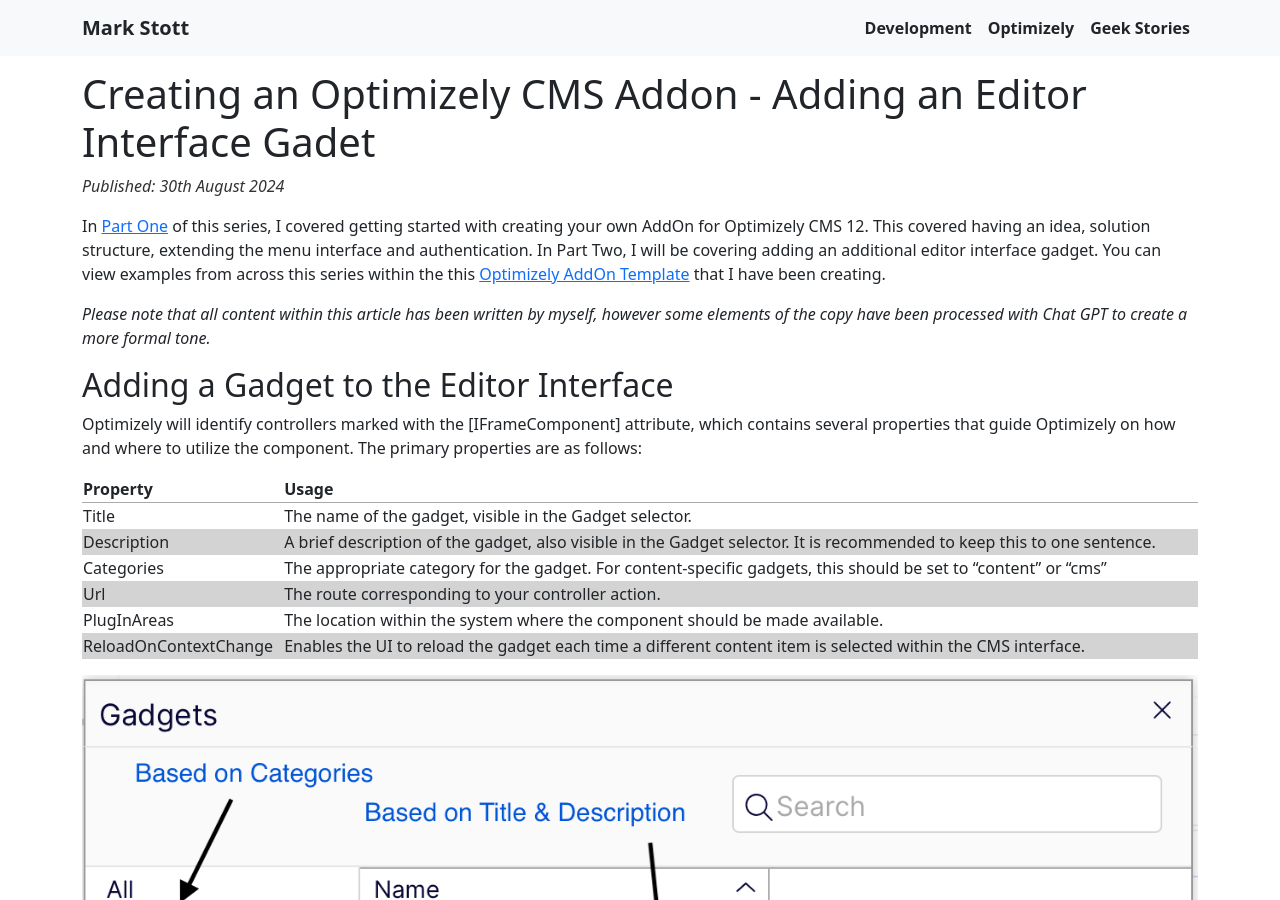
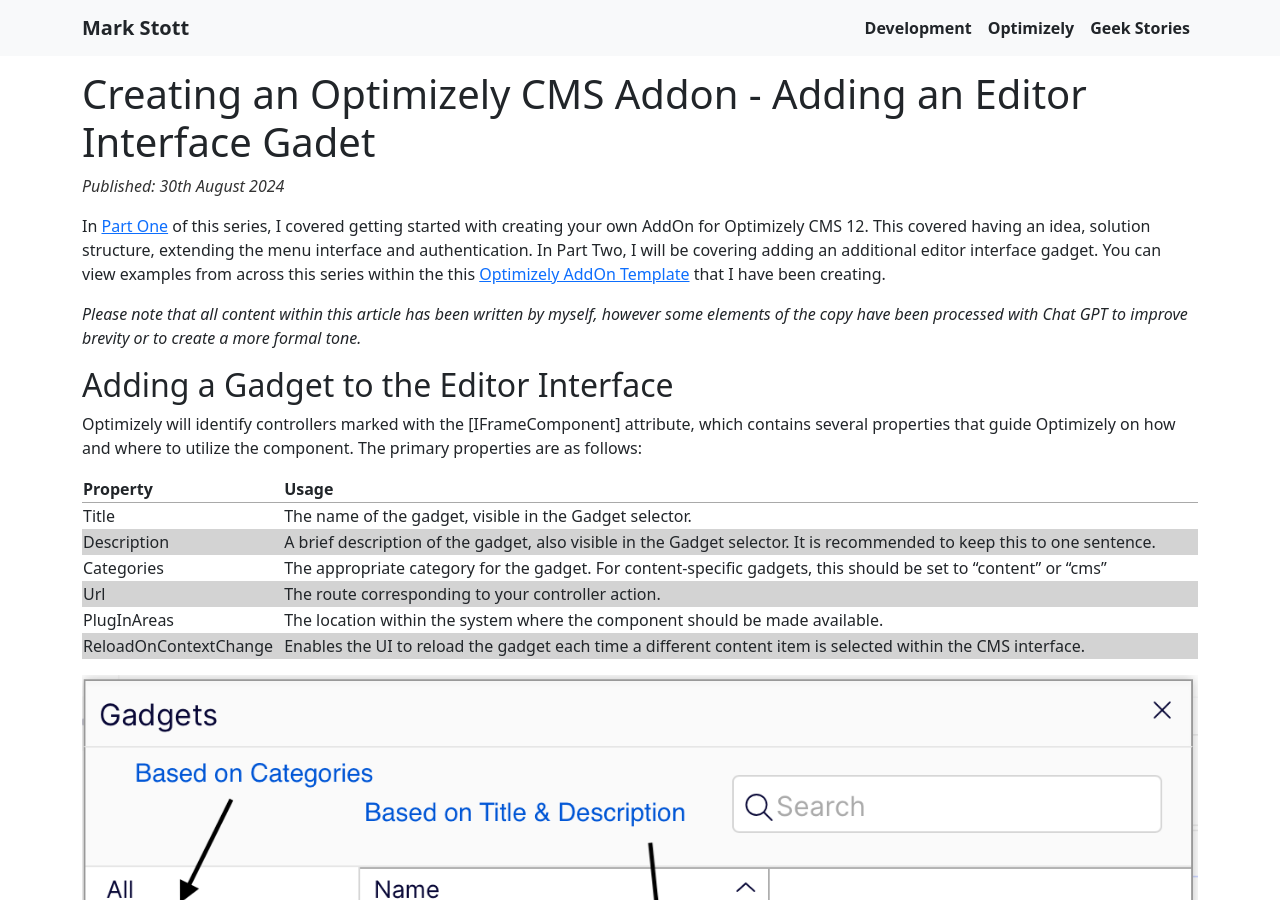
Before and after one commit to GeekInTheNorth/GeekInTheNorth.github.io, a Jekyll site: the page built from _posts/2024-08-30-how-to-create-an-optimizely-addon-part-2.md, in a window 1280 px wide and 900 px high. Built offline with Jekyll 4.4.1, drawn with Linux system fonts in a browser that asks for light colours.

Commit message:
Make all AI references consistent

```diff
--- a/_posts/2024-08-30-how-to-create-an-optimizely-addon-part-2.md
+++ b/_posts/2024-08-30-how-to-create-an-optimizely-addon-part-2.md
@@ -14,7 +14,7 @@
 
 In [Part One](/article/creating-an-optimizely-addon-part-1) of this series, I covered getting started with creating your own AddOn for Optimizely CMS 12. This covered having an idea, solution structure, extending the menu interface and authentication. In Part Two, I will be covering adding an additional editor interface gadget. You can view examples from across this series within the this [Optimizely AddOn Template](https://github.com/GeekInTheNorth/OptimizelyAddOnTemplate) that I have been creating.
 
-_Please note that all content within this article has been written by myself, however some elements of the copy have been processed with Chat GPT to create a more formal tone._
+_Please note that all content within this article has been written by myself, however some elements of the copy have been processed with Chat GPT to improve brevity or to create a more formal tone._
 
 ## Adding a Gadget to the Editor Interface
 
```
Also changed, not shown: _posts/2024-08-28-how-to-create-an-optimizely-addon-part-1.md (+1 -1 lines), _posts/2024-09-04-how-to-create-an-optimizely-addon-part-3.md (+1 -1 lines), _posts/2024-09-06-how-to-create-an-optimizely-addon-part-4.md (+1 -1 lines).
